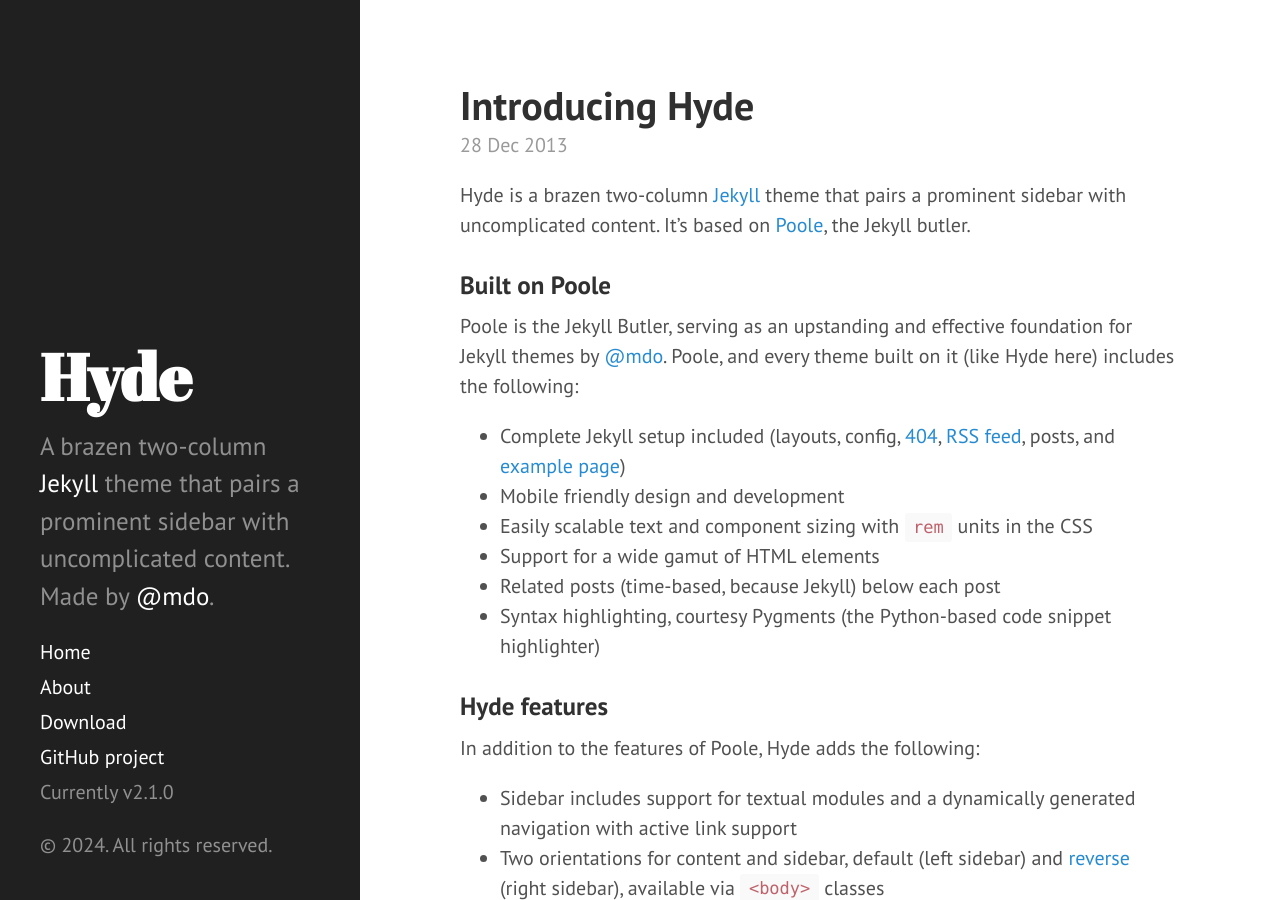
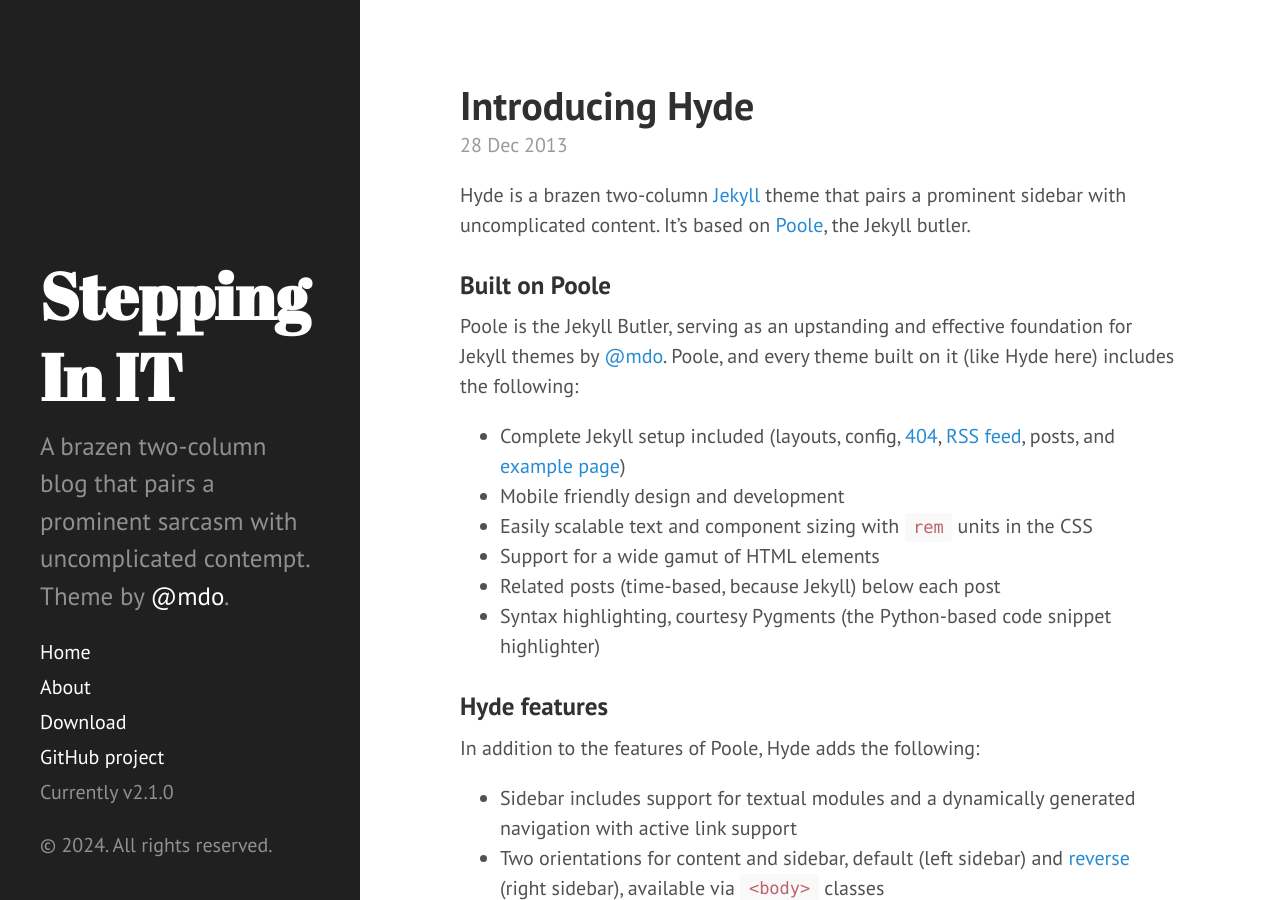
Before and after one commit to uberkind9/uberkind9.github.io, a Jekyll site: the page built from index.html, in a window 1280 px wide and 900 px high. Built offline with Jekyll 4.4.1, drawn with Linux system fonts in a browser that asks for light colours; Markdown is read by kramdown in place of the engine named in the settings; the list of posts is cut into pages by our own code.

Commit message:
Update _config.yml
Personalize _config.yml

```diff
--- a/_config.yml
+++ b/_config.yml
@@ -4,18 +4,18 @@
 
 # Permalinks
 permalink:        pretty
-relative_permalinks: true
+#relative_permalinks: true
 
 # Setup
-title:            Hyde
-tagline:          'A Jekyll theme'
-description:      'A brazen two-column <a href="http://jekyllrb.com" target="_blank">Jekyll</a> theme that pairs a prominent sidebar with uncomplicated content. Made by <a href="https://twitter.com/mdo" target="_blank">@mdo</a>.'
-url:              http://hyde.getpoole.com
+title:            Stepping In IT
+tagline:          'When IT feels like mucking barnstalls'
+description:      'A brazen two-column blog that pairs a prominent sarcasm with uncomplicated contempt. Theme by <a href="https://twitter.com/mdo" target="_blank">@mdo</a>.'
+url:              http://www.uberkinder.com
 baseurl:          /
 
 author:
-  name:           'Mark Otto'
-  url:            https://twitter.com/mdo
+  name:           'Daniel Schmeltz'
+  url:            https://www.uberkinder.com/
 
 paginate:         5
 
@@ -23,4 +23,4 @@
 version:          2.1.0
 
 github:
-  repo:           https://github.com/poole/hyde
+  repo:           https://github.com/uberkind9
```
